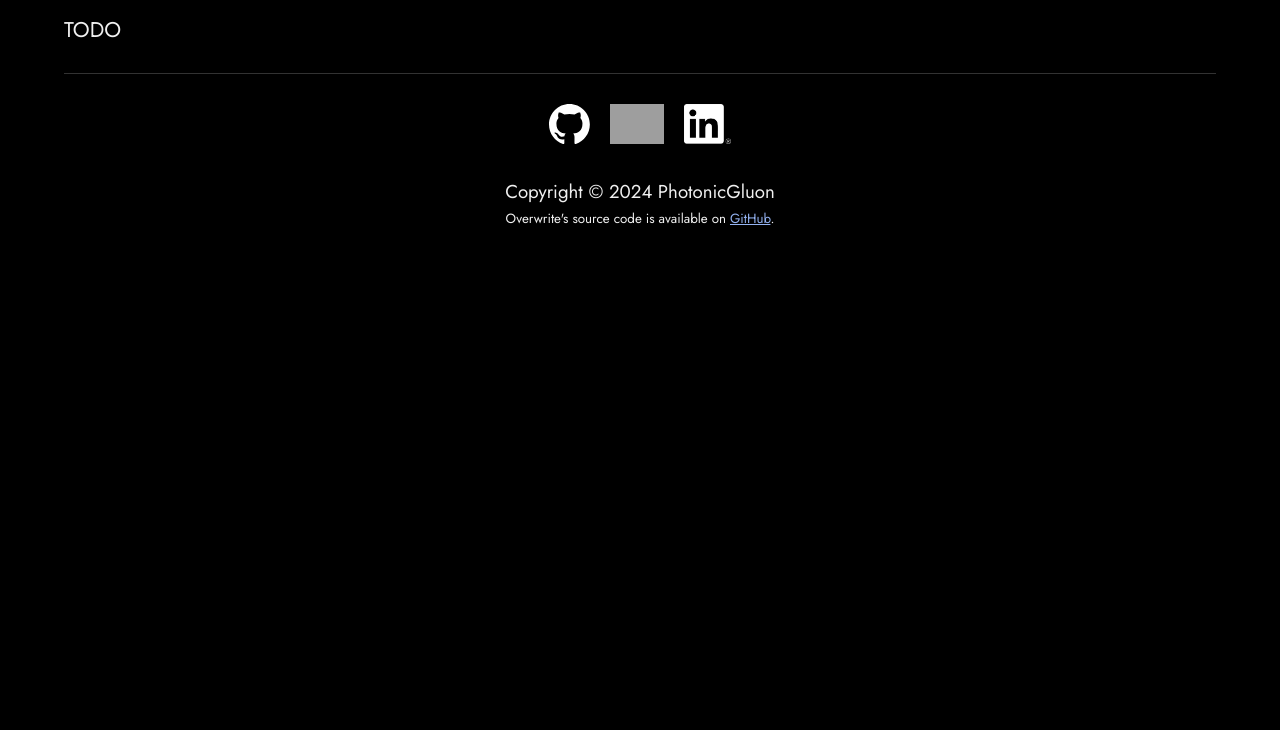
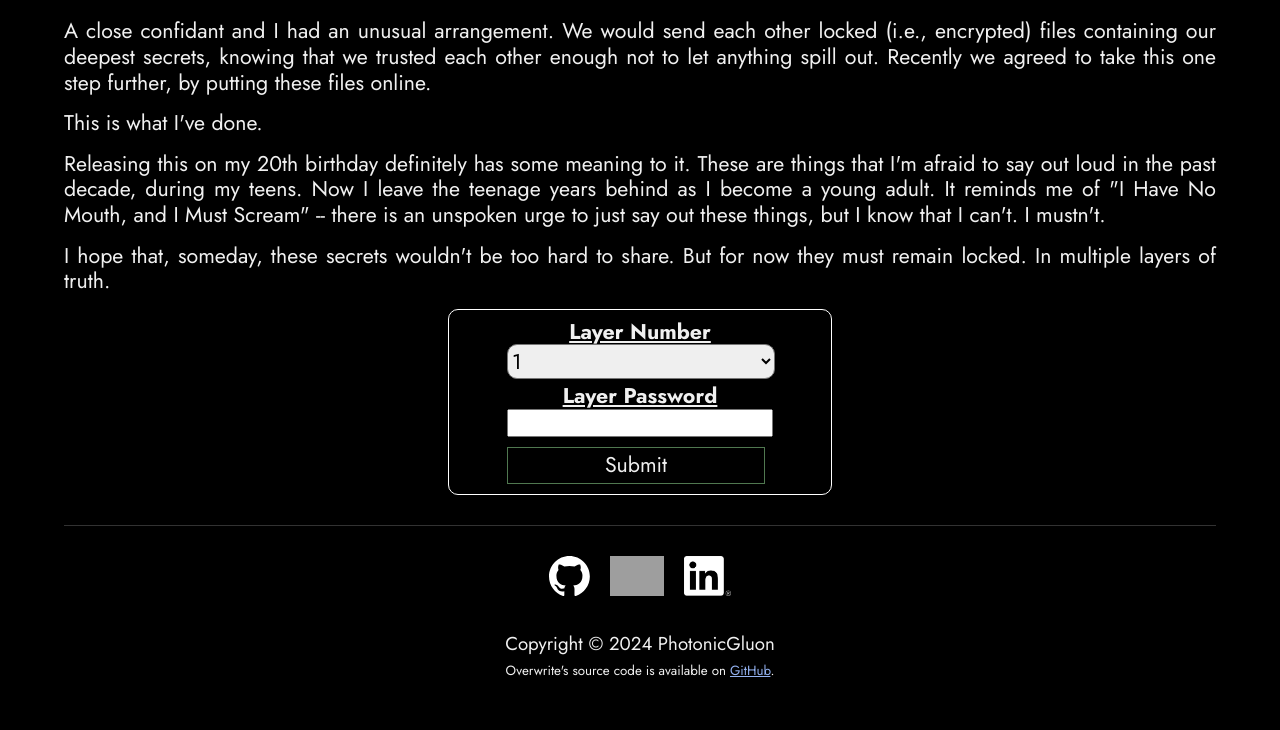
Before and after one commit to PhotonicGluon/photonicgluon.github.io, a Jekyll site: the page built from projects/candid.html, in a window 1280 px wide. Shown: the part 672-1402 px from the top of the page. Built offline with Jekyll 4.4.1, drawn with Linux system fonts in a browser that asks for light colours; a script that is not in the unit is left out; before the commit the page ends 950 px from its top, so only the background shows below that; grey boxes are pictures that could not be loaded.

Commit message:
Add basic HTML page for Candid

```diff
--- a/projects/candid.html
+++ b/projects/candid.html
@@ -5,6 +5,57 @@ title: Candid
 
 <link rel="stylesheet" type="text/css" href="/projects/resources/candid/candid.css">
 
-TODO
+<!-- Introduction -->
+<p>
+    A close confidant and I had an unusual arrangement. We would send each other locked (i.e., encrypted) files
+    containing our deepest secrets, knowing that we trusted each other enough not to let anything spill out. Recently we
+    agreed to take this one step further, by putting these files online.
+</p>
 
-<script src="/projects/resources/candid/candid.js"></script>
+<p>
+    This is what I've done.
+</p>
+
+<p>
+    Releasing this on my 20th birthday definitely has some meaning to it. These are things that I'm afraid to say out
+    loud in the past decade, during my teens. Now I leave the teenage years behind as I become a young adult. It reminds
+    me of "I Have No Mouth, and I Must Scream" -- there is an unspoken urge to just say out these things, but I know
+    that I can't. I mustn't.
+</p>
+
+<p>
+    I hope that, someday, these secrets wouldn't be too hard to share. But for now they must remain locked. In multiple
+    layers of truth.
+</p>
+
+<!-- Layer Inputs -->
+<div class="layer-inputs">
+    <div style="padding-bottom: 5px;">
+        <label for="layerNum">Layer Number</label>
+        <select name="layerNum" id="layerNum">
+            <option>1</option>
+            <option>2</option>
+            <option>3</option>
+            <option>4</option>
+            <option>5</option>
+            <option>6</option>
+            <option>7</option>
+            <option>8</option>
+            <option>9</option>
+        </select>
+    </div>
+    <div style="padding-bottom: 10px;">
+        <label for="layerPassword">Layer Password</label>
+        <input type="text" id="layerPassword" name="layerPassword">
+    </div>
+    <a class="button submit-button" id="layerSubmit">Submit</a>
+    <span id="layerResult"></span>
+</div>
+
+<!-- Password Explanation -->
+<!-- TODO: ADD -->
+
+<!-- Scripts -->
+<script src="/projects/resources/candid/js-sha256.js"></script>
+<script src="/projects/resources/candid/helpers.js"></script>
+<script src="/projects/resources/candid/main.js"></script>
--- a/projects/projects.json
+++ b/projects/projects.json
@@ -46,7 +46,7 @@
     "start_date": "2024-08-14",
     "end_date": "2024-08-31",
     "banner": "TODO: ADD",
-    "summary": "A message in a bottle.",
+    "summary": "Sealed messages in bottles thrown in the turbulent sea.",
     "featured": 3
   },
   "chess-clock-trivia": {
--- a/projects/resources/candid/candid.css
+++ b/projects/resources/candid/candid.css
@@ -0,0 +1,32 @@
+/* MAIN STYLING */
+/* Layer inputs */
+.layer-inputs {
+    border: 1px solid #ffffff;
+    border-radius: 10px;
+    width: min-content;
+    padding: 10px 5%;
+    margin: auto;
+}
+
+.layer-inputs label {
+    display: block;
+    text-align: center;
+    font-weight: bold;
+    text-decoration: underline;
+}
+
+.layer-inputs select {
+    width: 100%;
+}
+
+/* Button */
+.submit-button {
+    border: 1px solid var(--green);
+    width: 85%;
+    text-align: center;
+    cursor: pointer;
+}
+
+.submit-button:hover::after {
+    background-color: var(--green);
+}
--- a/projects/resources/candid/helpers.js
+++ b/projects/resources/candid/helpers.js
@@ -191,8 +191,6 @@ function password_to_hex(password) {
  * @returns hexadecimal offset value
  */
 function compute_offset(password, driveID) {
-    let computedCheck = sha256(driveID).substring(56);
-    console.log(computedCheck);
     return xor_hex(password_to_hex(password), drive_id_to_hex(driveID));
 }
 
--- a/projects/resources/candid/main.js
+++ b/projects/resources/candid/main.js
@@ -23,7 +23,7 @@ function get_inputs() {
     let layerNum = parseInt(layerNumElem.get(0).options[layerNumElem.get(0).options.selectedIndex].text);
     let layerPassword = layerPasswordElem.get(0).value;
 
-    return { number: layerNum, password: layerPassword };
+    return { number: layerNum, password: layerPassword.toUpperCase() };
 }
 
 function check_and_return_drive_id(password, layerNum) {
```
